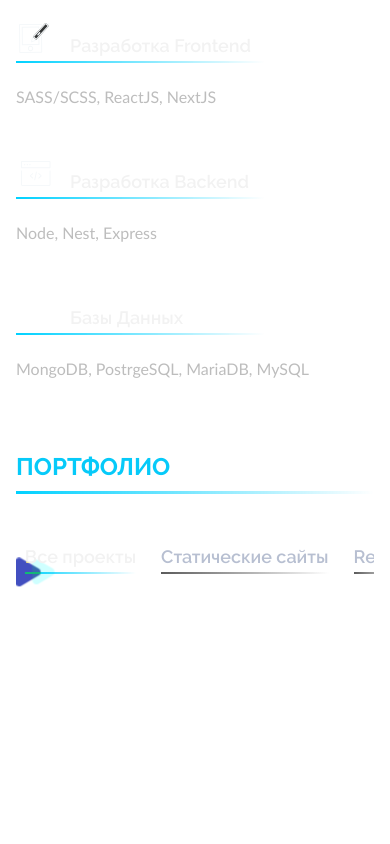
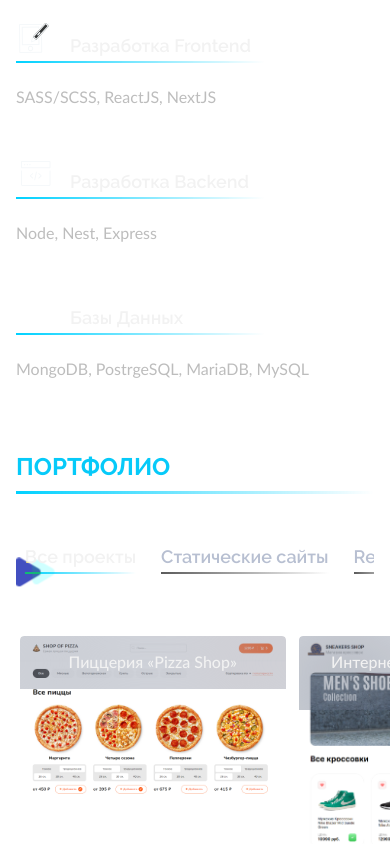
Before and after one commit to Feelcover/My-Site, a Next.js app: page / in a window 390 px wide. Shown: the part 1566-2410 px from the top of the page. Before the commit the page ends 2202 px from the top, so only its background shows below. Built offline with nearby package versions, Linux system fonts and the light colour scheme.

Commit message:
адаптировать портфолио под мобильные разрешения, сделать слайдер

```diff
--- a/components/Portfolio/Portfolio.tsx
+++ b/components/Portfolio/Portfolio.tsx
@@ -1,4 +1,7 @@
-import { hiddenPortfolioItemsArray, portfolioItemsArrAll } from "../../utils/portfolioArr";
+import {
+  hiddenPortfolioItemsArray,
+  portfolioItemsArrAll,
+} from "../../utils/portfolioArr";
 import React, { useState } from "react";
 import MainTitle from "../MainTitile/MainTitle";
 import PortfolioTab from "./PortfolioTab";
@@ -6,10 +9,12 @@ import PortfolioTabContent from "./PortfolioTabContent";
 import { AnimatePresence } from "framer-motion";
 import { useMediaQuery } from "../../hooks";
 import styles from "./Portfolio.module.scss";
-
+import PortfolioSlider from "./PortfolioSlider";
 
 const Portfolio = () => {
   const isMobile = useMediaQuery(1080);
+  console.log(isMobile);
+
   const [tab, setTab] = useState({
     tabAll: true,
     tabStatic: false,
@@ -57,21 +62,36 @@ const Portfolio = () => {
             ))}
           </ul>
         </div>
-        {!isMobile && <ul className={styles.portfolio__list}>
+        {!isMobile &&
+          <ul className={styles.portfolio__list}>
             {tab.tabAll && <PortfolioTabContent items={portfolioItemsArrAll} />}
             <AnimatePresence>
-                        {!hiddenAllItems && <PortfolioTabContent items={hiddenPortfolioItemsArray} />}
+              {!hiddenAllItems && (
+                <PortfolioTabContent items={hiddenPortfolioItemsArray} />
+              )}
             </AnimatePresence>
-                </ul>}
-                {!isMobile && <div className={styles.portfolio__wrapper}>
-                    <button className={styles.portfolio__more} onClick={toggleHiddenAllItems}>
+          </ul>
+        }
+        {!isMobile &&
+          <div className={styles.portfolio__wrapper}>
+            <button
+              className={styles.portfolio__more}
+              onClick={toggleHiddenAllItems}
+            >
               <span className={styles.portfolio__more__text}>
-                            {!hiddenAllItems ? 'Свернуть': 'Показать еще проекты'}
+                {!hiddenAllItems ? "Свернуть" : "Показать еще проекты"}
               </span>
               <span className={styles.portfolio__more__border} />
             </button>
+          </div>
+        }
+      </div>
+      {isMobile && <div className={styles.portfolio__list__mobile}>
+                    <div className={styles.portfolio__list__mobile__container}>
+                        {tab.tabAll && <PortfolioSlider tabItems={portfolioItemsArrAll} />}
+
+                    </div>
                 </div>}
-      </div>
     </section>
   );
 };
--- /dev/null
+++ b/components/Portfolio/PortfolioSlider.tsx
@@ -0,0 +1,42 @@
+import { motion } from "framer-motion";
+import { Carousel } from "react-responsive-carousel";
+import "react-responsive-carousel/lib/styles/carousel.min.css";
+import PortfolioSliderItem from "./PortfolioSliderItem";
+import { useMediaQuery } from '../../hooks/index';
+
+interface IPortfolioSlider {
+    tabItems: {
+        id: number;
+        img: string;
+        link: string;
+        title: string;
+    }[]
+}
+
+const PortfolioSlider = ({ tabItems }: IPortfolioSlider) => {
+    const isMobile800 = useMediaQuery(800);
+    const isMobile485 = useMediaQuery(485);
+
+    return (
+        <motion.div
+            initial={{ opacity: 0 }}
+            animate={{ opacity: 1 }}
+            exit={{ opacity: 0 }}
+        >
+            <Carousel
+                showArrows={false}
+                showIndicators={false}
+                showThumbs={false}
+                showStatus={false}
+                centerMode={true}
+                centerSlidePercentage={isMobile485 ? 75.4 : isMobile800 ? 49.4 : 45}
+            >
+                {tabItems.map(item => (
+                    <PortfolioSliderItem key={item.id} title={item.title} img={item.img} link={item.link} />
+                ))}
+            </Carousel>
+        </motion.div>
+    );
+}
+
+export default PortfolioSlider;
--- /dev/null
+++ b/components/Portfolio/PortfolioSliderItem.tsx
@@ -0,0 +1,20 @@
+import styles from "./Portfolio.module.scss";
+
+interface IPortfolioSliderItem {
+    title: string;
+    img: string;
+    link: string;
+}
+
+const PortfolioSliderItem = ({ title, img, link }: IPortfolioSliderItem) => (
+    <div className={styles.portfolio__slide}>
+        <a className={styles.portfolio__slide__link} href={link}>
+            <span className={styles.portfolio__slide__inner}>
+                <span className={styles.portfolio__slide__text}>{title}</span>
+            </span>
+            <img className={styles.portfolio__slide__img} src={img} alt={title} />
+        </a>
+    </div>
+);
+
+export default PortfolioSliderItem;
--- a/package.json
+++ b/package.json
@@ -21,11 +21,10 @@
     "next": "13.5.5",
     "react": "18.2.0",
     "react-dom": "18.2.0",
+    "react-responsive-carousel": "^3.2.23",
     "react-scroll": "^1.9.0",
     "react-spinners": "^0.13.8",
     "sass": "^1.69.4",
     "typescript": "5.2.2"
-  },
-  "devDependencies": {
   }
 }
```
Also changed, not shown: 1 other file (tests, documents, lock files or other folders). Lines whose indentation alone changed are shown as unchanged.
